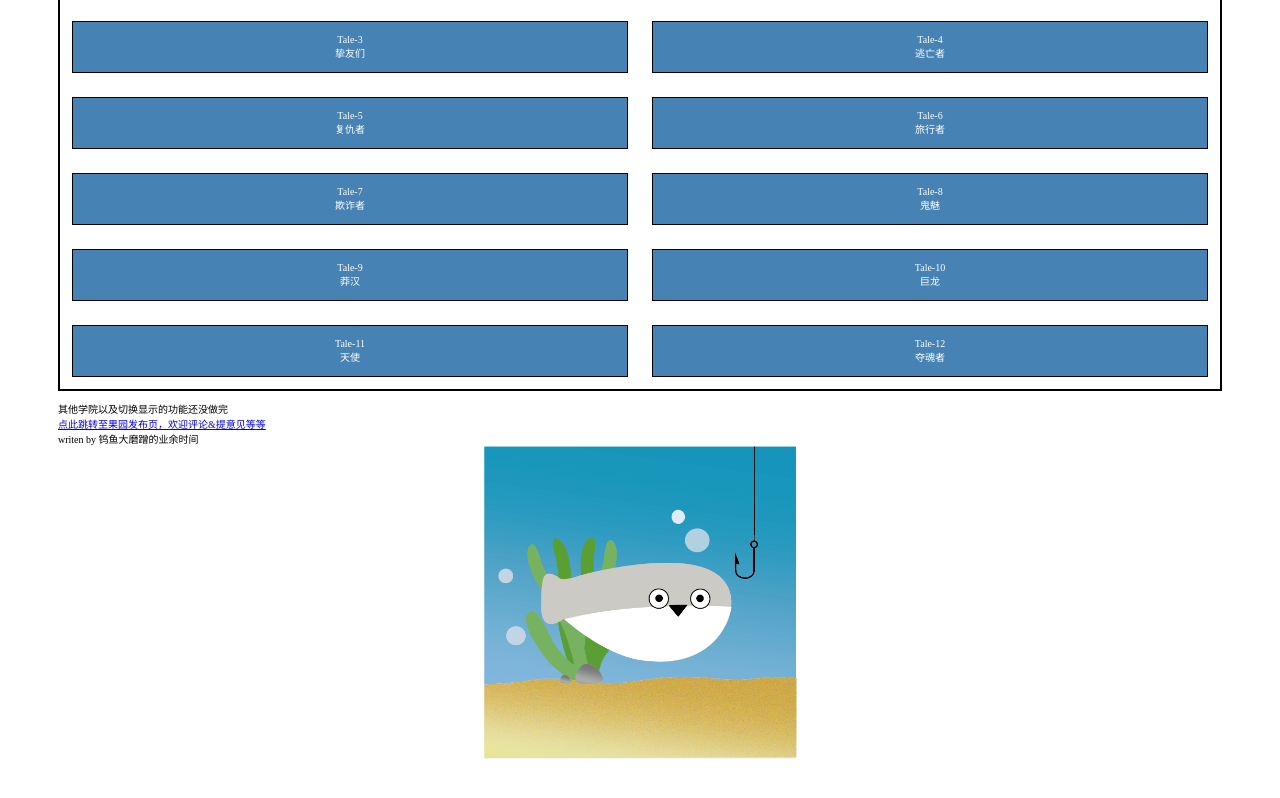
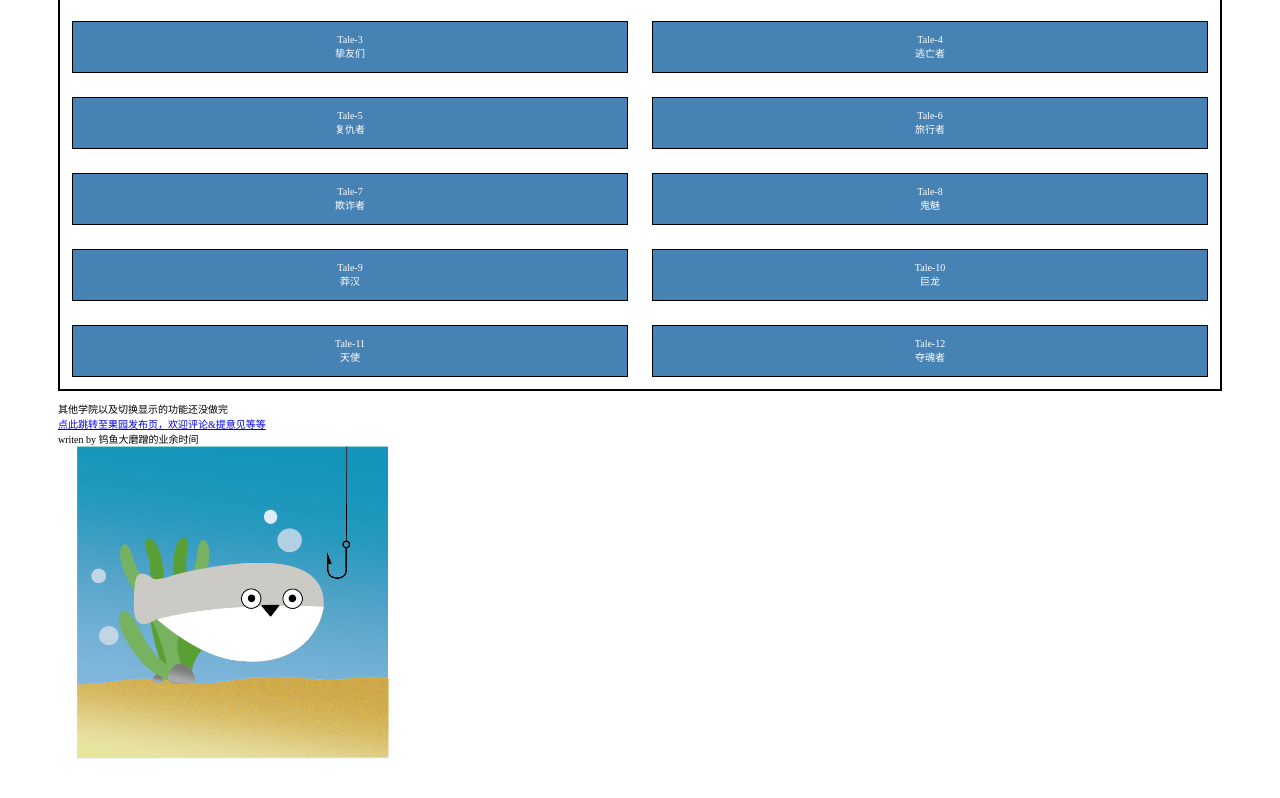
Before and after one commit to TungsticFish/BardMusicPlayer_github, a plain HTML site: page index.html in a window 1280 px wide. Shown: the part 527-1325 px from the top of the page. Drawn offline with Linux system fonts and the light colour scheme.

Commit message:
avatar1.1

```diff
--- a/css/styles.css
+++ b/css/styles.css
@@ -102,11 +102,7 @@ html {
     border: 1.5px solid black;
 }
 
-.avatar {
-    width:30%;
-    margin-left:35%;
-    margin-right:35%;
-}
+
 
 
 
--- a/index.html
+++ b/index.html
@@ -90,7 +90,7 @@
 <a target="_blank" href="https://www.goddessfantasy.net/bbs/index.php?topic=153373.0">
     点此跳转至果园发布页，欢迎评论&提意见等等</a>
 <div>writen by 钨鱼大磨蹭的业余时间</div>
-<img src=".\graph\avatar.png" alt="钨鱼大磨蹭头像" class='avatar'>
+<img src=".\graph\avatar.png" alt="钨鱼大磨蹭头像"  width=30% >
 
 
 
```
